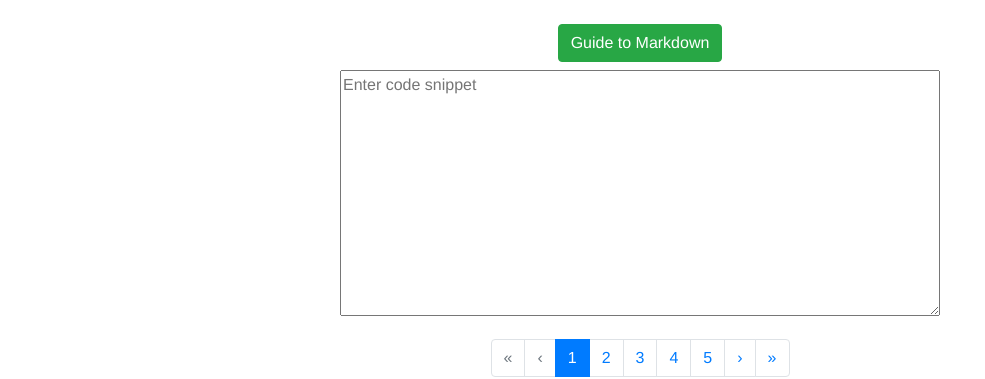
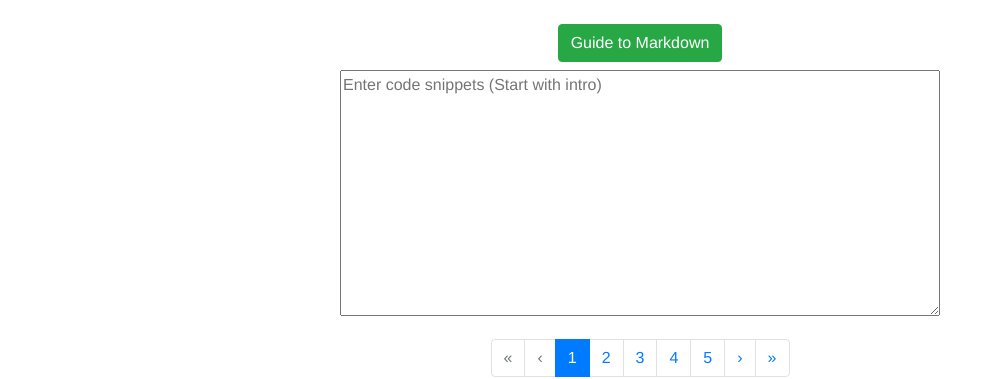
Before and after one commit to meetzaveri/snippet-manager, a Vue app: page /code-book in a window 1280 px wide. Shown: the part 244-623 px from the top of the page, without its empty margins (0-985 px from the left). Built offline with nearby package versions, Linux system fonts and the light colour scheme; what vue-toasted would draw is missing.

Commit message:
bug fix in codebook 03 april

```diff
--- a/src/components/codeBook.vue
+++ b/src/components/codeBook.vue
@@ -22,7 +22,7 @@
       <label><b-btn id="popoverButton-sync" variant="success">Guide to Markdown</b-btn></label>
        <b-form-group class="mb-3">
 
-         <textarea style="width:600px" rows="10" v-model="code" placeholder="Enter code snippet"></textarea>
+         <textarea style="width:600px" rows="10" v-model="code" placeholder="Enter code snippets (Start with intro)"></textarea>
           <b-btn class="btn-custom" v-show="onEditText" variant="danger" @click="updateCodeText">Update<i style="padding-left: 3px;" class="icon-check"></i></b-btn>
        </b-form-group>
 
@@ -137,11 +137,15 @@ export default {
       var content = this.codeWarehouse;
       var language = this.language;
       var fileType = 'multiple'
-      ApiCall(API.getCodes,'POST',{name,content,language,fileType})
-      .then((response) => {
-        console.log('Response',response);
-        this.$toasted.show('Submitted successfully');
-      })
+      var title  = 'Title - ' + this.title;
+      content.splice(0,1,title);
+      console.log('Content', content)
+
+      // ApiCall(API.getCodes,'POST',{name,content,language,fileType})
+      // .then((response) => {
+      //   console.log('Response',response);
+      //   this.$toasted.show('Submitted successfully');
+      // })
 
     },
 
```
